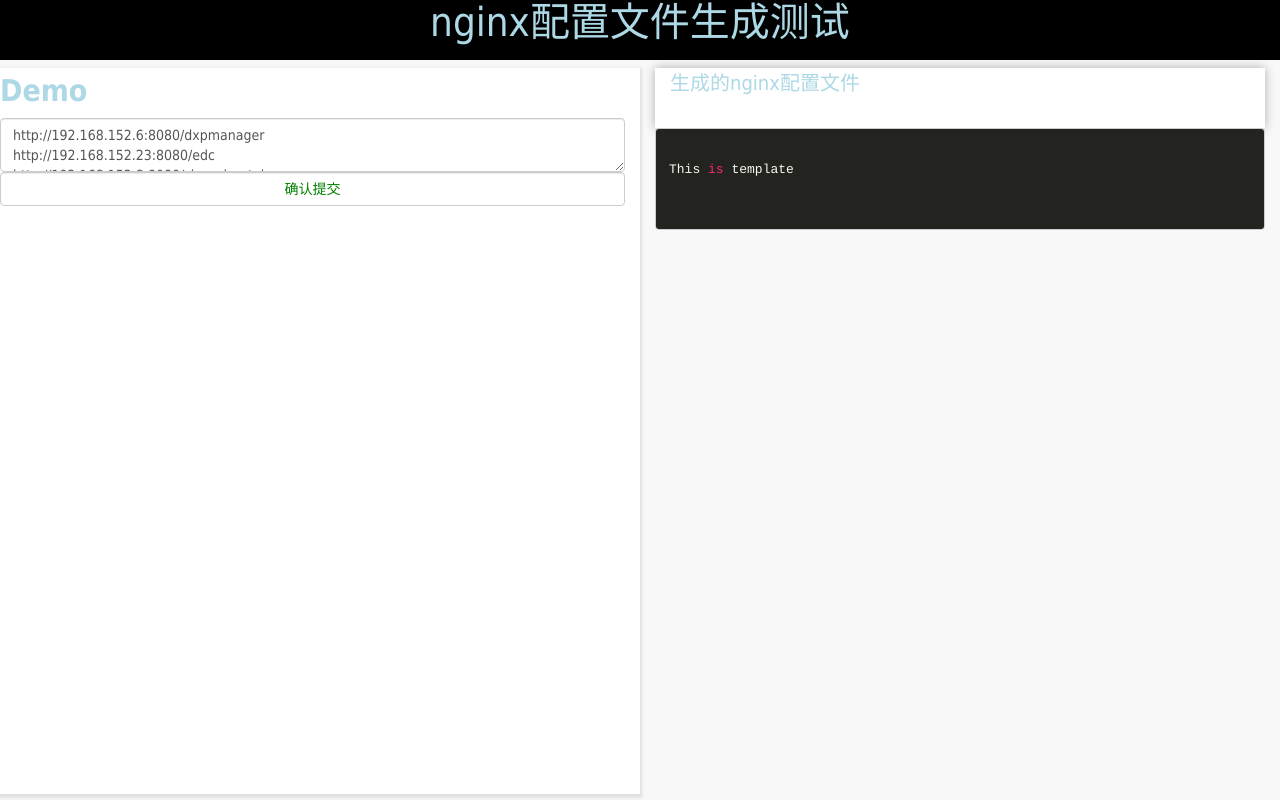
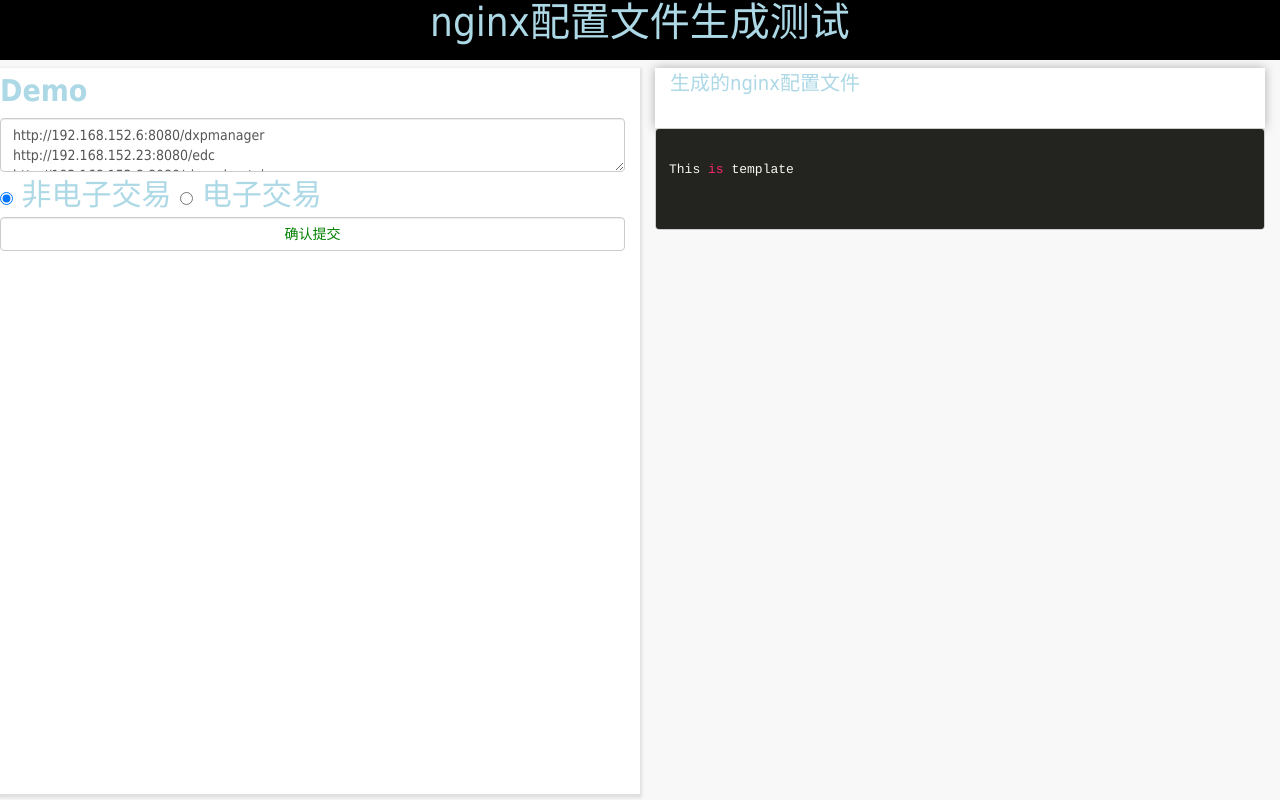
Before and after one commit to xianyu-bot/generateNginxConf, a Flask app: page / in a window 1280 px wide. Run offline with Flask 2, Linux system fonts and the light colour scheme; some libraries are stand-ins or nearby versions.

Commit message:
修改前段代码，添加选项。

```diff
--- a/app.py
+++ b/app.py
@@ -10,7 +10,11 @@ def index():
     str_nginx_conf = "This is template"
     if request.method == 'POST':
         url_str = request.form.get('url_str')
-        str_nginx_conf = startConf(url_str)
+        project_type = request.form.get('project_type')
+        if project_type == "非电子交易" :
+            str_nginx_conf = startConf(url_str)
+        else:
+            pass
 
 
     return render_template('index.html', str_nginx_conf=str_nginx_conf)
--- a/generatenginxconf/generateconf.py
+++ b/generatenginxconf/generateconf.py
@@ -15,8 +15,6 @@ def getUrl(url_str:str)->list:
 
 def praseUrl(url: list) -> dict:
     ''' 遍历url，生成dirname和socket字典 '''
-    socket_list = []
-    dir_name_list = []
     upstream_dict = {}
 
     for url in url:
--- a/templates/index.html
+++ b/templates/index.html
@@ -25,20 +25,24 @@ http://192.168.152.6:8080/dxpmanager
 http://192.168.152.23:8080/edc
 http://192.168.152.8:8080/sharedportal
                         </textarea>
+                        <input type="radio" name="project_type" id="非电子交易" value="非电子交易" checked> 非电子交易
+                        <input type="radio" name="project_type" id="电子交易" value="电子交易"> 电子交易
                         <input type="submit" value="确认提交" class="form-control submit">
                     </div>
                 </form>
             </div>
             <div class="col-md-5 content">
-                <div class="content-body"><p>生成的nginx配置文件</p></div>
+                <div class="content-body">
+                    <p>生成的nginx配置文件</p>
+                </div>
 
-            <div id="code" class="code-box">
-                <pre>
+                <div id="code" class="code-box">
+                    <pre>
                             <code>
 {{ str_nginx_conf|safe }}
                             </code>
                         </pre>
-            </div>
+                </div>
             </div>
 
         </div>
```
